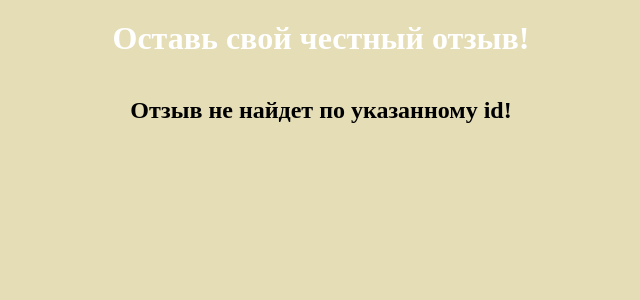
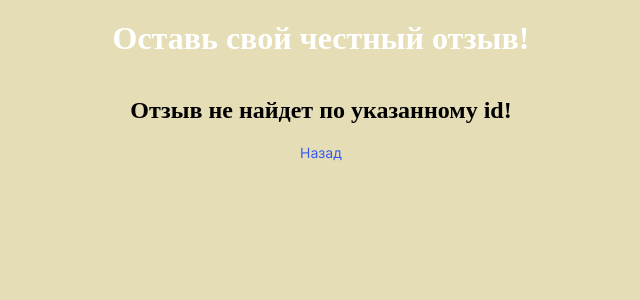
Before and after one commit to alvde-site/posts-redux-typescript, a React (Create React App) app: page /posts/1 in a window 1280 px wide. Shown: the top 300 px of the page, without its empty margins (319-959 px from the left). Built offline with nearby package versions, Linux system fonts and the light colour scheme.

Commit message:
feat: Add style to AddPostForm

```diff
--- a/src/components/AddPostForm/AddPostForm.tsx
+++ b/src/components/AddPostForm/AddPostForm.tsx
@@ -45,11 +45,6 @@ export const AddPostForm = ({userId}:{userId: null | string}) => {
           onChange={onTitleChanged}
           className={stylesAddPostForm.item}
         />
-        {/* <label htmlFor="postAuthor">Автор отзыва:</label>
-        <select id="postAuthor" value={userId} onChange={onAuthorChanged}>
-          <option value=""></option>
-          {usersOptions}
-        </select> */}
         <label htmlFor="postContent" className={stylesAddPostForm.item}>
           Описание:
         </label>
@@ -58,7 +53,7 @@ export const AddPostForm = ({userId}:{userId: null | string}) => {
           name="postContent"
           value={description}
           onChange={onContentChanged}
-          className={stylesAddPostForm.textarea}
+          className={stylesAddPostForm.description}
         />
         <button
           type="button"
--- a/src/components/EditPostForm/EditPostForm.module.css
+++ b/src/components/EditPostForm/EditPostForm.module.css
@@ -18,7 +18,7 @@
     margin-top: 10px;
 }
 
-.postform__item_description {
+.postform__description {
     display: block;
     width: 100%;
     margin-top: 10px;
--- a/src/components/EditPostForm/EditPostForm.tsx
+++ b/src/components/EditPostForm/EditPostForm.tsx
@@ -52,7 +52,7 @@ export const EditPostForm = () => {
           name="postContent"
           value={description}
           onChange={onContentChanged}
-          className={stylesEditPostForm.postform__item_description}
+          className={stylesEditPostForm.postform__description}
         />
         <button
           type="button"
--- a/src/components/SinglePostPage/SinglePostPage.module.css
+++ b/src/components/SinglePostPage/SinglePostPage.module.css
@@ -29,3 +29,18 @@
 .post__link_disabled {
     display: none;
 }
+
+.back {
+    font-family: "Inter", Arial, Helvetica, sans-serif;
+    font-style: normal;
+    font-weight: 400;
+    font-size: 14px;
+    line-height: 17px;
+    color: #3456f3;
+    display: block;
+    margin: 0 auto;
+    min-width: 100px;
+    padding: 0;
+    border: 0;
+    background-color: transparent;
+}
--- a/src/components/SinglePostPage/SinglePostPage.tsx
+++ b/src/components/SinglePostPage/SinglePostPage.tsx
@@ -1,6 +1,6 @@
 import stylesSinglePostPage from "../../components/SinglePostPage/SinglePostPage.module.css";
 import { useAppSelector } from "../../utils/hooks";
-import { Link, useParams } from "react-router-dom";
+import { Link, useNavigate, useParams } from "react-router-dom";
 import { selectPostById } from "../../services/reducers/postsSlice";
 import { PostAuthor } from "../PostAuthor/PostAuthor";
 import { selectAllAuth } from "../../services/reducers/authSlice";
@@ -10,10 +10,20 @@ export const SinglePostPage = () => {
   const post = useAppSelector((state) => selectPostById(state, postId!));
   const auth = useAppSelector(selectAllAuth);
 
+  const navigate = useNavigate();
+  function handleBack() {
+    navigate(-1);
+  }
+
   if (!post) {
     return (
       <section>
-        <h2 className={stylesSinglePostPage.title}>Отзыв не найдет по указанному id!</h2>
+        <h2 className={stylesSinglePostPage.title}>
+          Отзыв не найдет по указанному id!
+        </h2>
+        <button className={stylesSinglePostPage.back} onClick={handleBack}>
+          Назад
+        </button>
       </section>
     );
   }
```
